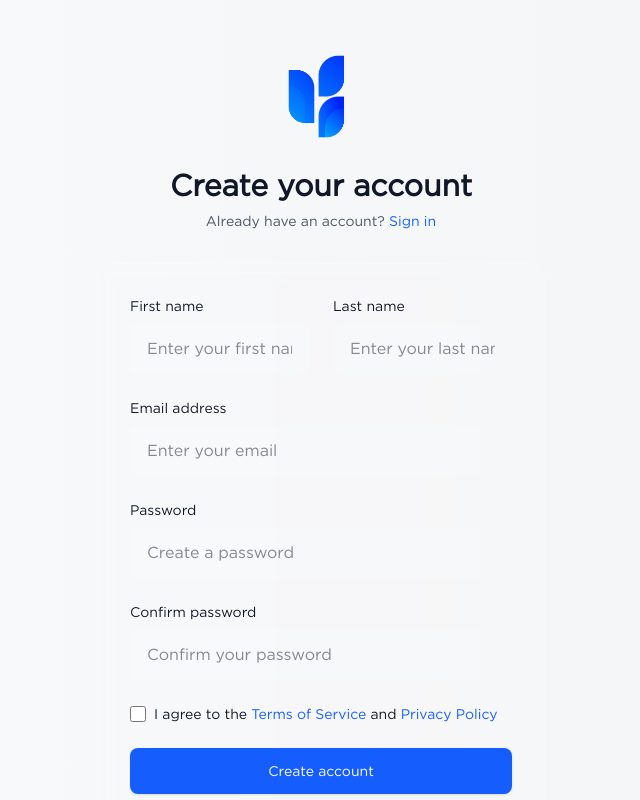
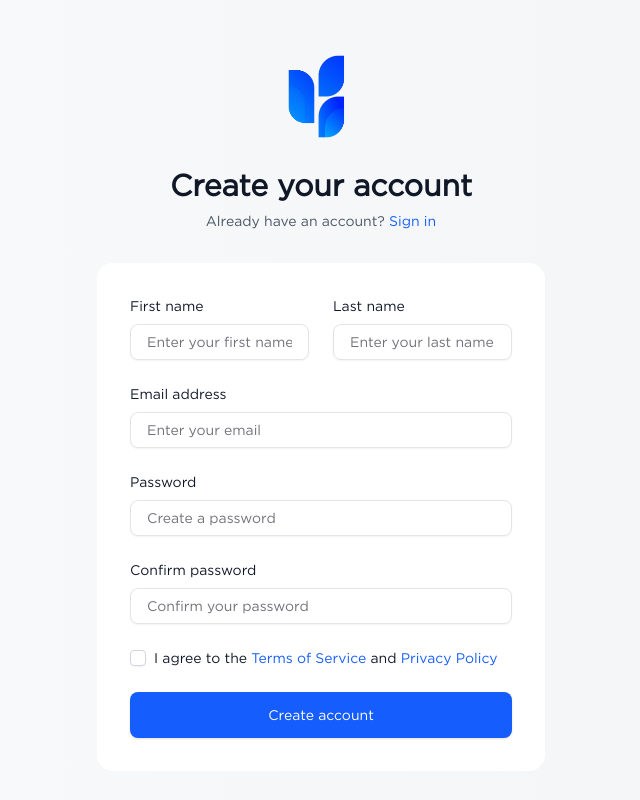
Before and after one commit to ankit723/tech-morphers, a Next.js app: page /register in a window 1280 px wide. Shown: the top 800 px of the page, without its empty margins (319-959 px from the left). Built offline with nearby package versions, Linux system fonts and the light colour scheme.

Commit message:
fix and enhancements

```diff
--- a/app/login/page.tsx
+++ b/app/login/page.tsx
@@ -3,6 +3,10 @@ import { motion } from "framer-motion";
 import { useState } from "react";
 import Link from "next/link";
 import Image from "next/image";
+import { Input } from "@/components/ui/input";
+import { Button } from "@/components/ui/button";
+import { Label } from "@/components/ui/label";
+import { Checkbox } from "@/components/ui/checkbox";
 
 const Login = () => {
   const [formData, setFormData] = useState({
@@ -54,13 +58,13 @@ const Login = () => {
           className="mt-8 space-y-6"
           onSubmit={handleSubmit}
         >
-          <div className="bg-white/10 backdrop-blur-sm rounded-2xl p-8 border border-white/20">
+          <div className="bg-white dark:bg-white/10 backdrop-blur-sm rounded-2xl p-8 border border-white/20">
             <div className="space-y-6">
               <div>
-                <label htmlFor="email" className="block text-sm font-medium text-gray-900 dark:text-white mb-2">
+                <Label htmlFor="email" className="block text-sm font-medium text-gray-900 dark:text-white mb-2">
                   Email address
-                </label>
-                <input
+                </Label>
+                <Input
                   id="email"
                   name="email"
                   type="email"
@@ -68,16 +72,16 @@ const Login = () => {
                   required
                   value={formData.email}
                   onChange={handleChange}
-                  className="w-full px-4 py-3 rounded-lg bg-white/5 border border-white/10 text-gray-900 dark:text-white focus:ring-2 focus:ring-blue-500 focus:border-transparent"
+                  className="w-full px-4 py-3 rounded-lg  "
                   placeholder="Enter your email"
                 />
               </div>
 
               <div>
-                <label htmlFor="password" className="block text-sm font-medium text-gray-900 dark:text-white mb-2">
+                <Label htmlFor="password" className="block text-sm font-medium text-gray-900 dark:text-white mb-2">
                   Password
-                </label>
-                <input
+                </Label>
+                <Input
                   id="password"
                   name="password"
                   type="password"
@@ -85,24 +89,23 @@ const Login = () => {
                   required
                   value={formData.password}
                   onChange={handleChange}
-                  className="w-full px-4 py-3 rounded-lg bg-white/5 border border-white/10 text-gray-900 dark:text-white focus:ring-2 focus:ring-blue-500 focus:border-transparent"
+                  className="w-full px-4 py-3 rounded-lg"
                   placeholder="Enter your password"
                 />
               </div>
 
               <div className="flex items-center justify-between">
                 <div className="flex items-center">
-                  <input
+                  <Checkbox
                     id="remember-me"
                     name="rememberMe"
-                    type="checkbox"
                     checked={formData.rememberMe}
-                    onChange={handleChange}
+                    onCheckedChange={(checked) => setFormData({ ...formData, rememberMe: checked as boolean })}
                     className="h-4 w-4 text-blue-600 focus:ring-blue-500 border-gray-300 rounded"
                   />
-                  <label htmlFor="remember-me" className="ml-2 block text-sm text-gray-900 dark:text-white">
+                  <Label htmlFor="remember-me" className="ml-2 block text-sm text-gray-900 dark:text-white">
                     Remember me
-                  </label>
+                  </Label>
                 </div>
 
                 <div className="text-sm">
@@ -113,12 +116,12 @@ const Login = () => {
               </div>
 
               <div>
-                <button
+                <Button
                   type="submit"
                   className="w-full flex justify-center py-3 px-4 border border-transparent rounded-lg shadow-sm text-sm font-medium text-white bg-blue-600 hover:bg-blue-700 focus:outline-none focus:ring-2 focus:ring-offset-2 focus:ring-blue-500"
                 >
                   Sign in
-                </button>
+                </Button>
               </div>
             </div>
           </div>
@@ -171,7 +174,7 @@ const Login = () => {
               <button
                 key={provider.name}
                 type="button"
-                className="w-full inline-flex justify-center py-2 px-4 border border-white/10 rounded-lg shadow-sm bg-white/5 text-sm font-medium text-gray-900 dark:text-white hover:bg-white/10"
+                className="w-full inline-flex justify-center py-2 px-4 border border-white/10 rounded-lg shadow-sm bg-white dark:bg-white/5 text-sm font-medium text-gray-900 dark:text-white hover:bg-white/10"
               >
                 <span className="sr-only">Sign in with {provider.name}</span>
                 {provider.icon}
--- a/app/register/page.tsx
+++ b/app/register/page.tsx
@@ -3,6 +3,10 @@ import { motion } from "framer-motion";
 import { useState } from "react";
 import Link from "next/link";
 import Image from "next/image";
+import { Input } from "@/components/ui/input";
+import { Button } from "@/components/ui/button";
+import { Label } from "@/components/ui/label";
+import { Checkbox } from "@/components/ui/checkbox";
 
 const Register = () => {
   const [formData, setFormData] = useState({
@@ -60,47 +64,47 @@ const Register = () => {
           className="mt-8 space-y-6"
           onSubmit={handleSubmit}
         >
-          <div className="bg-white/10 backdrop-blur-sm rounded-2xl p-8 border border-white/20">
+          <div className="bg-white dark:bg-white/10 backdrop-blur-sm rounded-2xl p-8 border border-white/20">
             <div className="space-y-6">
               <div className="grid grid-cols-1 gap-6 sm:grid-cols-2">
                 <div>
-                  <label htmlFor="firstName" className="block text-sm font-medium text-gray-900 dark:text-white mb-2">
+                  <Label htmlFor="firstName" className="block text-sm font-medium text-gray-900 dark:text-white mb-2">
                     First name
-                  </label>
-                  <input
+                  </Label>
+                  <Input
                     id="firstName"
                     name="firstName"
                     type="text"
                     required
                     value={formData.firstName}
                     onChange={handleChange}
-                    className="w-full px-4 py-3 rounded-lg bg-white/5 border border-white/10 text-gray-900 dark:text-white focus:ring-2 focus:ring-blue-500 focus:border-transparent"
+                    className="w-full px-4 py-3 rounded-lg"
                     placeholder="Enter your first name"
                   />
                 </div>
 
                 <div>
-                  <label htmlFor="lastName" className="block text-sm font-medium text-gray-900 dark:text-white mb-2">
+                  <Label htmlFor="lastName" className="block text-sm font-medium text-gray-900 dark:text-white mb-2">
                     Last name
-                  </label>
-                  <input
+                  </Label>
+                  <Input
                     id="lastName"
                     name="lastName"
                     type="text"
                     required
                     value={formData.lastName}
                     onChange={handleChange}
-                    className="w-full px-4 py-3 rounded-lg bg-white/5 border border-white/10 text-gray-900 dark:text-white focus:ring-2 focus:ring-blue-500 focus:border-transparent"
+                    className="w-full px-4 py-3 rounded-lg"
                     placeholder="Enter your last name"
                   />
                 </div>
               </div>
 
               <div>
-                <label htmlFor="email" className="block text-sm font-medium text-gray-900 dark:text-white mb-2">
+                <Label htmlFor="email" className="block text-sm font-medium text-gray-900 dark:text-white mb-2">
                   Email address
-                </label>
-                <input
+                </Label>
+                <Input
                   id="email"
                   name="email"
                   type="email"
@@ -108,54 +112,53 @@ const Register = () => {
                   required
                   value={formData.email}
                   onChange={handleChange}
-                  className="w-full px-4 py-3 rounded-lg bg-white/5 border border-white/10 text-gray-900 dark:text-white focus:ring-2 focus:ring-blue-500 focus:border-transparent"
+                  className="w-full px-4 py-3 rounded-lg"
                   placeholder="Enter your email"
                 />
               </div>
 
               <div>
-                <label htmlFor="password" className="block text-sm font-medium text-gray-900 dark:text-white mb-2">
+                <Label htmlFor="password" className="block text-sm font-medium text-gray-900 dark:text-white mb-2">
                   Password
-                </label>
-                <input
+                </Label>
+                <Input
                   id="password"
                   name="password"
                   type="password"
                   required
                   value={formData.password}
                   onChange={handleChange}
-                  className="w-full px-4 py-3 rounded-lg bg-white/5 border border-white/10 text-gray-900 dark:text-white focus:ring-2 focus:ring-blue-500 focus:border-transparent"
+                  className="w-full px-4 py-3 rounded-lg"
                   placeholder="Create a password"
                 />
               </div>
 
               <div>
-                <label htmlFor="confirmPassword" className="block text-sm font-medium text-gray-900 dark:text-white mb-2">
+                <Label htmlFor="confirmPassword" className="block text-sm font-medium text-gray-900 dark:text-white mb-2">
                   Confirm password
-                </label>
-                <input
+                </Label>
+                <Input
                   id="confirmPassword"
                   name="confirmPassword"
                   type="password"
                   required
                   value={formData.confirmPassword}
                   onChange={handleChange}
-                  className="w-full px-4 py-3 rounded-lg bg-white/5 border border-white/10 text-gray-900 dark:text-white focus:ring-2 focus:ring-blue-500 focus:border-transparent"
+                  className="w-full px-4 py-3 rounded-lg"
                   placeholder="Confirm your password"
                 />
               </div>
 
               <div className="flex items-center">
-                <input
+                <Checkbox
                   id="agreeToTerms"
                   name="agreeToTerms"
-                  type="checkbox"
                   required
                   checked={formData.agreeToTerms}
-                  onChange={handleChange}
+                  onCheckedChange={(checked) => setFormData({ ...formData, agreeToTerms: checked as boolean })}
                   className="h-4 w-4 text-blue-600 focus:ring-blue-500 border-gray-300 rounded"
                 />
-                <label htmlFor="agreeToTerms" className="ml-2 block text-sm text-gray-900 dark:text-white">
+                <Label htmlFor="agreeToTerms" className="ml-2 block text-sm text-gray-900 dark:text-white">
                   I agree to the{" "}
                   <Link href="/terms" className="text-blue-600 hover:text-blue-500">
                     Terms of Service
@@ -164,7 +167,7 @@ const Register = () => {
                   <Link href="/privacy" className="text-blue-600 hover:text-blue-500">
                     Privacy Policy
                   </Link>
-                </label>
+                </Label>
               </div>
 
               <div>
@@ -226,7 +229,7 @@ const Register = () => {
               <button
                 key={provider.name}
                 type="button"
-                className="w-full inline-flex justify-center py-2 px-4 border border-white/10 rounded-lg shadow-sm bg-white/5 text-sm font-medium text-gray-900 dark:text-white hover:bg-white/10"
+                className="w-full inline-flex justify-center py-2 px-4 border border-white/10 rounded-lg shadow-sm bg-white dark:bg-white/5 text-sm font-medium text-gray-900 dark:text-white hover:bg-white/10"
               >
                 <span className="sr-only">Sign up with {provider.name}</span>
                 {provider.icon}
```
